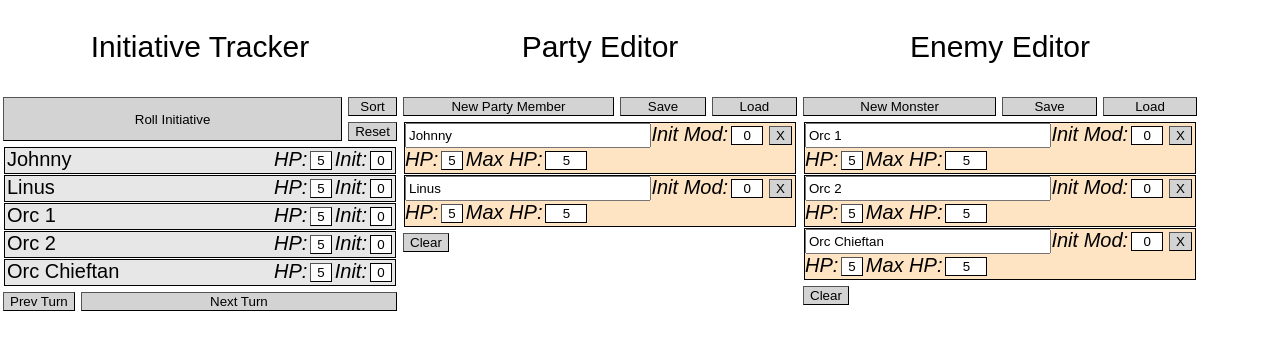
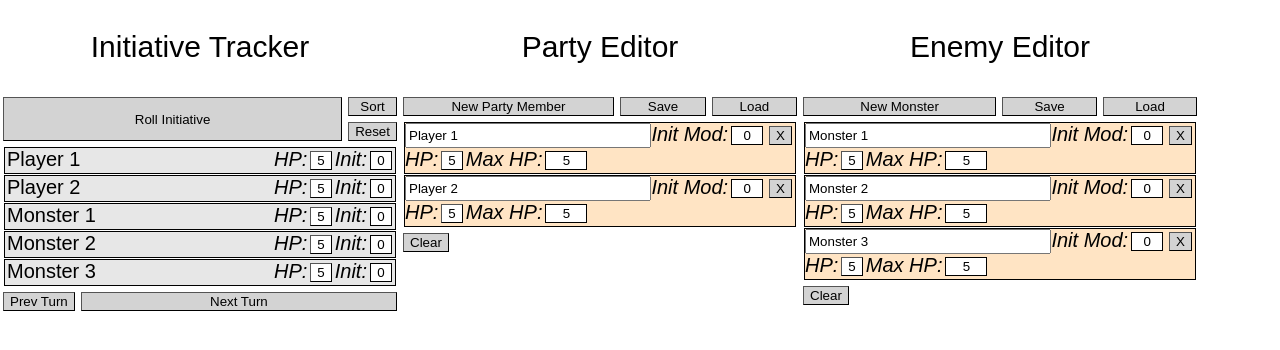
Before and after one commit to dumptruckman/pfcombat, a React (Create React App) app: page / in a window 1280 px wide. Shown: the top 350 px of the page. Built offline with nearby package versions, Linux system fonts and the light colour scheme.

Commit message:
Added createCombatant method to App and now dynamically creating initial combatants. Also added a unique id to combatants.

```diff
--- a/package.json
+++ b/package.json
@@ -5,7 +5,8 @@
   "dependencies": {
     "prop-types": "^15.5.10",
     "react": "^15.5.4",
-    "react-dom": "^15.5.4"
+    "react-dom": "^15.5.4",
+    "shortid": "^2.2.8"
   },
   "devDependencies": {
     "react-scripts": "0.9.5"
--- a/src/App.js
+++ b/src/App.js
@@ -10,12 +10,33 @@ class App extends Component {
     constructor() {
         super();
         this.state = {
-            combatants: [new CombatantModel("Johnny", true), new CombatantModel("Linus", true),
-                new CombatantModel("Orc 1", false), new CombatantModel("Orc 2", false),
-                new CombatantModel("Orc Chieftan", false)]
+            combatants: []
         };
         this.updateCombatant = this.updateCombatant.bind(this);
         this.updateCombatants = this.updateCombatants.bind(this);
+    }
+
+    createCombatant(party, combatants = this.state.combatants) {
+        let i = 1;
+        let name = (party ? "Player " : "Monster ");
+        while (true) {
+            let combatant = this.getCombatantByName(name + i, combatants);
+            if (combatant === undefined) {
+                name += i;
+                break;
+            } else {
+                i++;
+            }
+        }
+        return new CombatantModel(name, party);
+    }
+
+    getCombatantByName(name, combatants = this.state.combatants) {
+        for (let i = 0; i < combatants.length; i++) {
+            if (combatants[i].name === name) {
+                return combatants[i];
+            }
+        }
     }
 
     updateCombatants(newCombatants) {
@@ -35,6 +56,18 @@ class App extends Component {
         });
     }
 
+    componentWillMount() {
+        let combatants = [];
+        combatants.push(this.createCombatant(true, combatants));
+        combatants.push(this.createCombatant(true, combatants));
+        combatants.push(this.createCombatant(false, combatants));
+        combatants.push(this.createCombatant(false, combatants));
+        combatants.push(this.createCombatant(false, combatants));
+        this.setState({
+            combatants: combatants
+        });
+    }
+
     render() {
         return (
             <div id="combat-tab" className="tab">
--- a/src/models/CombatantModel.js
+++ b/src/models/CombatantModel.js
@@ -1,3 +1,5 @@
+import {generate} from "shortid";
+
 class CombatantModel {
     constructor(name, party) {
         if (name instanceof CombatantModel && party === undefined) {
@@ -10,6 +12,7 @@ class CombatantModel {
             this.tempHp = name.tempHp;
             this.nonlethalDamage = name.nonlethalDamage;
             this.inCombat = name.inCombat;
+            this.id = name.id;
         } else {
             this.name = name;
             this.isParty = party;
@@ -20,6 +23,7 @@ class CombatantModel {
             this.tempHp = 0;
             this.nonlethalDamage = 0;
             this.inCombat = true;
+            this.id = generate();
         }
     }
 }
```
Also changed, not shown: 1 other file (tests, documents, lock files or other folders).
